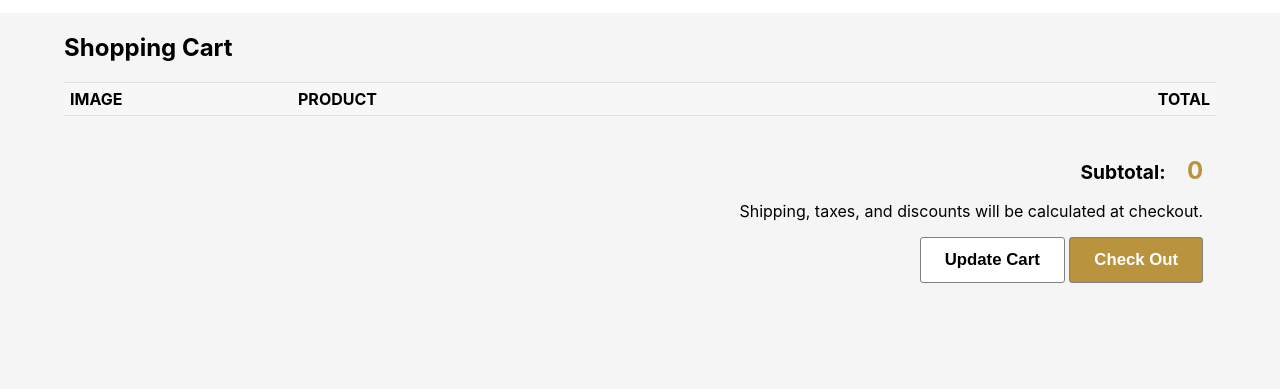
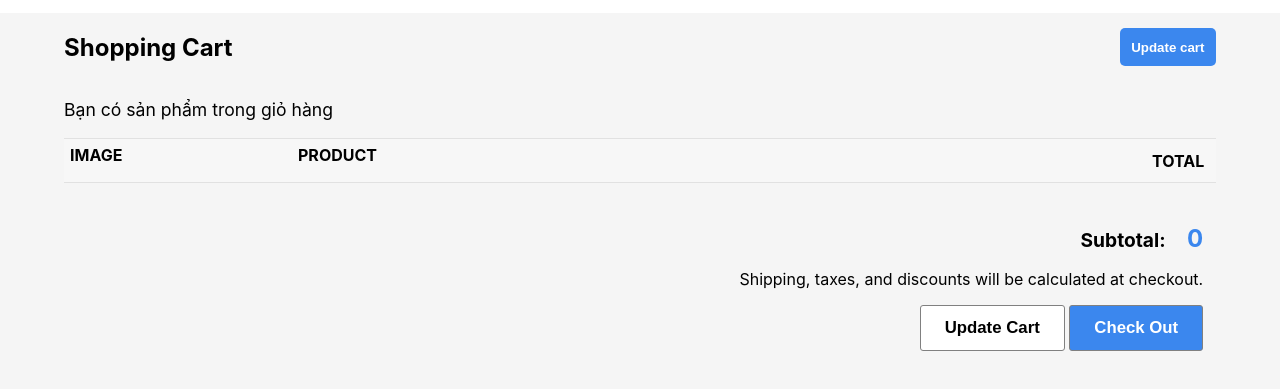
Before and after one commit to Huy-Vu-K18411c/FinalProject_Web01, a plain HTML site: page views/cart.html in a window 1280 px wide. Shown: the part 83-472 px from the top of the page. Drawn offline with nearby package versions, Linux system fonts and the light colour scheme.

Commit message:
commit changes

```diff
--- a/views/cart.html
+++ b/views/cart.html
@@ -15,6 +15,9 @@
         $scope.txtQuantity = 1;
         $scope.cartProducts = dataRequest();
         $scope.total = 0;
+        $scope.removeProduct = function (index) {
+          $scope.cartProducts.splice(index, 1);
+        };
         $scope.addClick = function (index) {
           const txtQuan = document.getElementById(`txtQuantity${index}`);
           const txtTotal = document.getElementById(`txtTotal${index}`);
@@ -64,20 +67,46 @@
   </head>
   <body ng-app="AngularApp" ng-controller="CartController">
     <div id="headerHolder" class="row header"></div>
-    <h2 style="margin-left: 5%">Shopping Cart</h2>
+    <div
+      style="
+        display: flex;
+        justify-content: space-between;
+        margin-left: 5%;
+        margin-right: 5%;
+        align-items: center;
+      "
+    >
+      <h2>Shopping Cart</h2>
+      <button
+        style="
+          border: none;
+          background-color: #3b87ee;
+          border-radius: 5px;
+          font-weight: bold;
+          color: white;
+          height: auto;
+          padding: 1%;
+        "
+      >
+        Update cart
+      </button>
+    </div>
+    <p style="margin-left: 5%; font-size: 1.1em">
+      Bạn có <b>{{cartProducts.length}}</b> sản phẩm trong giỏ hàng
+    </p>
     <div class="cart">
       <div class="title">
         <h4>IMAGE</h4>
         <h4>PRODUCT</h4>
-        <h4 style="justify-self: flex-end">TOTAL</h4>
+        <h4 style="justify-self: flex-end; padding: 5%">TOTAL</h4>
       </div>
       <div ng-repeat="sp in cartProducts" class="addedList">
         <img
-          ng-src="https://m.media-amazon.com/images/I/{{sp.imageMap.MAIN}}.jpg "
+          ng-src="https://m.media-amazon.com/images/I/{{sp.imageMap.MAIN}}.jpg"
           alt="product"
         />
         <div>
-          <h4>{{sp.productName}}</h4>
+          <h3>{{sp.productName}}</h3>
           <p>
             {{sp.productName}}<br />
             {{sp.brandName}}
@@ -96,14 +125,16 @@
               </button>
             </div>
             <div class="deleteProduct">
-              <button>UPDATE CART</button>
-              <button style="color: #ba933e; border-color: #ba933e">
+              <button
+                ng-click="removeProduct($index)"
+                style="color: #ba933e; border-color: #ba933e"
+              >
                 REMOVE
               </button>
             </div>
           </div>
         </div>
-        <div style="justify-self: flex-end">
+        <div style="justify-self: flex-end; padding-right: 10%">
           <h3 id="txtTotal{{$index}}">{{sp.price}}</h3>
         </div>
         <hr />
@@ -112,7 +143,7 @@
     <div align="right" class="totalBill">
       <p>
         <b style="font-size: 1.2em; margin-right: 1.5%">Subtotal:</b>
-        <b id="txtTotalBill" style="font-size: 1.5em; color: #ba933e"
+        <b id="txtTotalBill" style="font-size: 1.5em; color: #3b87ee"
           >{{total}}</b
         >
       </p>
@@ -125,7 +156,7 @@
       />
       <input
         id="btnCheckOut"
-        style="background-color: #ba933e; color: #fff"
+        style="background-color: #3b87ee; color: #fff"
         type="button"
         value="Check Out"
       />
```
